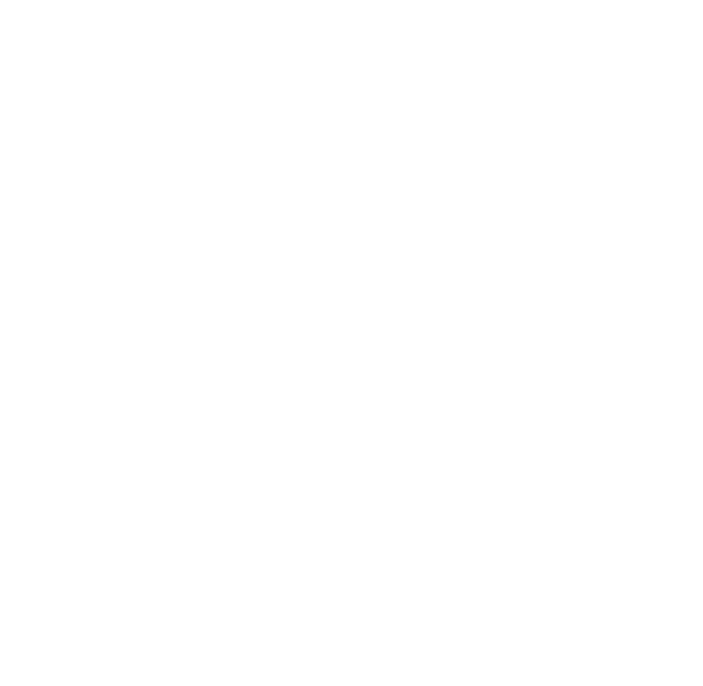
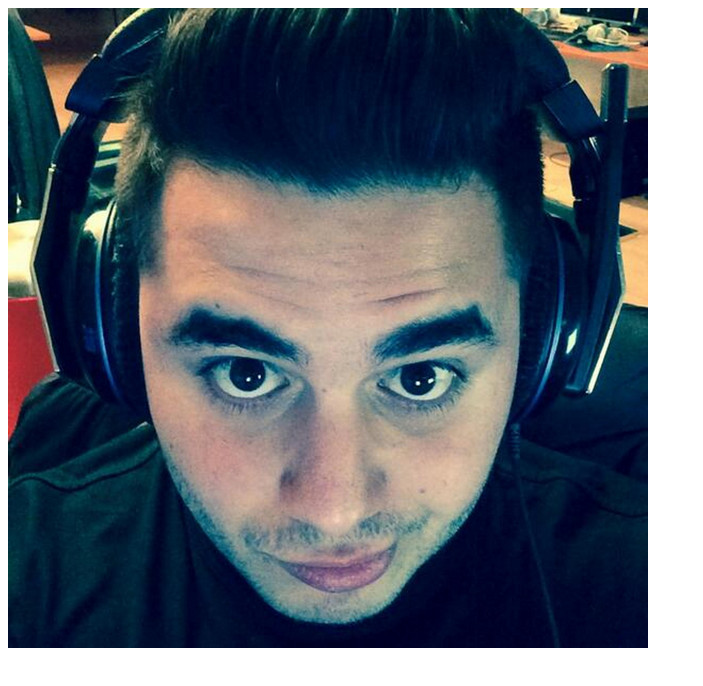
Before and after one commit to TheotimALBERTEAU/formation-html, a plain HTML site: page docs/index.html in a window 1280 px wide. Shown: the whole page, without its empty margins (0-703 px from the left). Drawn offline with Linux system fonts and the light colour scheme.

Commit message:
Commit 6 Add Image

```diff
--- a/docs/index.html
+++ b/docs/index.html
@@ -8,6 +8,6 @@
 </head>
 <body>
     <script src="script.js"></script>
-
+    <img src="doigbygoat.jpg" alt="doigby">
 </body>
 </html>
```
Also changed, not shown: docs/doigbygoat.jpg (added).
